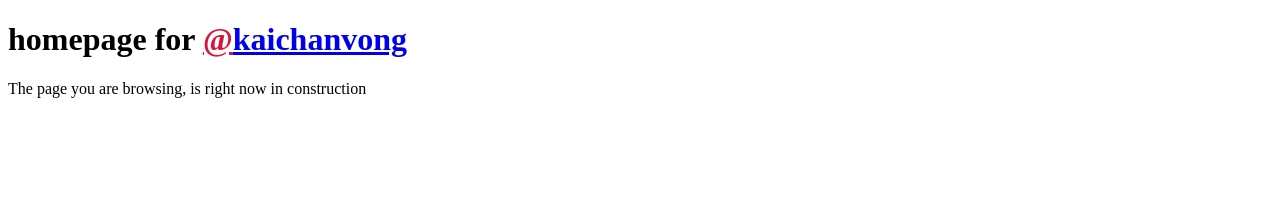
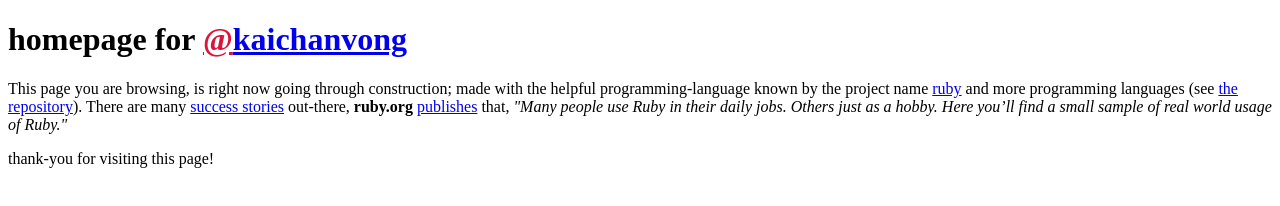
Before and after one commit to kaichanvong/.online-temp-homepage, a plain HTML site: page index.html in a window 1280 px wide. Drawn offline with Linux system fonts and the light colour scheme.

Commit message:
edit index.html

```diff
--- a/index.html
+++ b/index.html
@@ -12,7 +12,8 @@
 	</head>
 	<body>
 		<h1>homepage for <a href="https://github.com/kaichanvong/raspberrypuree" style="color:crimson;">@</a><a href="https://kaichanvong.github.io/#digital-identity">kaichanvong</a></h1>
-		<p>The page you are browsing, is right now in construction</p>
+		<p>This page you are browsing, is right now going through construction; made with the helpful programming-language known by the project name <a href="https://www.ruby-lang.org/">ruby</a> and more programming languages (see <a href="https://github.com/kaichanvong/online">the repository</a>). There are many <a href="https://www.ruby-lang.org/en/documentation/success-stories/">success stories</a> out-there, <strong>ruby.org</strong> <a href="https://www.ruby-lang.org/en/documentation/success-stories/">publishes</a> that, <cite>"Many people use Ruby in their daily jobs. Others just as a hobby. Here you’ll find a small sample of real world usage of Ruby."</cite></p>
+		<p>thank-you for visiting this page!</p>
 
 		<style>
 		</style>
```
